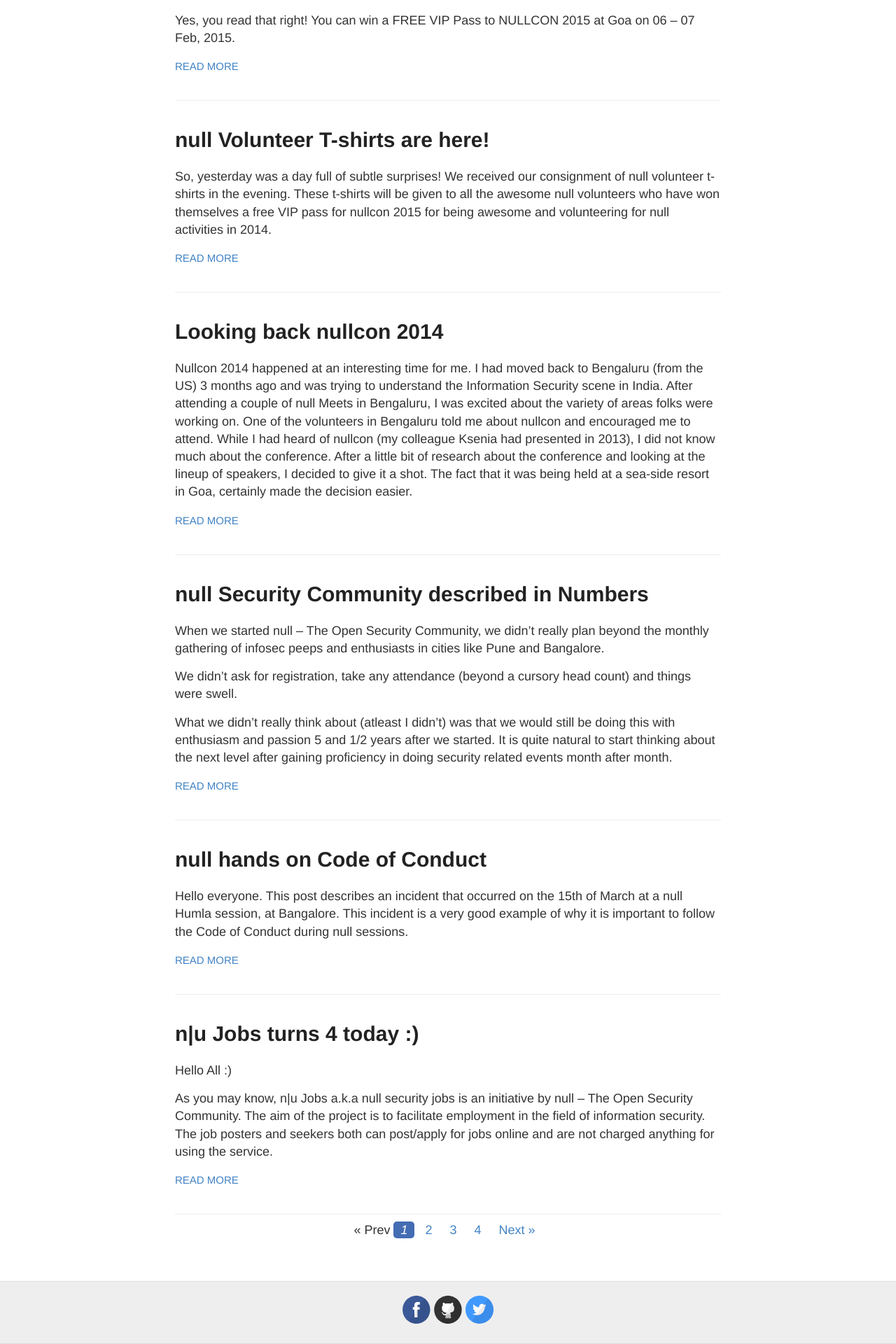
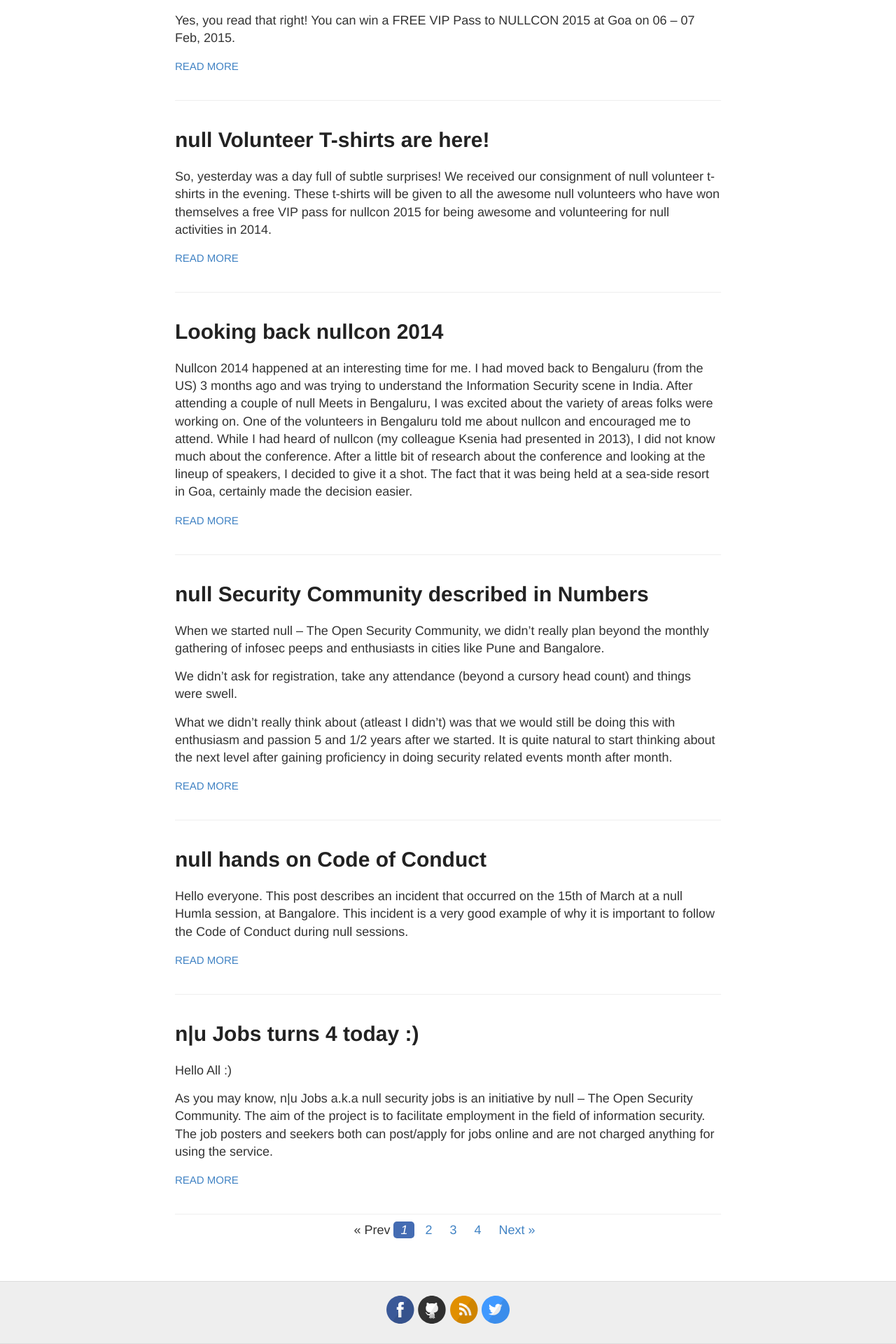
Before and after one commit to null-open-security-community/null-open-security-community.github.io, a Jekyll site: the page built from index.html, in a window 1280 px wide. Shown: the part 1296-3216 px from the top of the page at 70% size. Built offline with Jekyll 4.4.1, drawn with Linux system fonts in a browser that asks for light colours; the list of posts is cut into pages by our own code.

```diff
--- a/_config.yml
+++ b/_config.yml
@@ -25,7 +25,7 @@ footer-links:
   instagram:
   linkedin:
   pinterest:
-  rss: # just type anything here for a working RSS icon
+  rss: feed.xml
   twitter: null0x00
   stackoverflow: # your stackoverflow profile, e.g. "users/50476/bart-kiers"
   youtube: # channel/<your_long_string> or user/<user-name>
```
